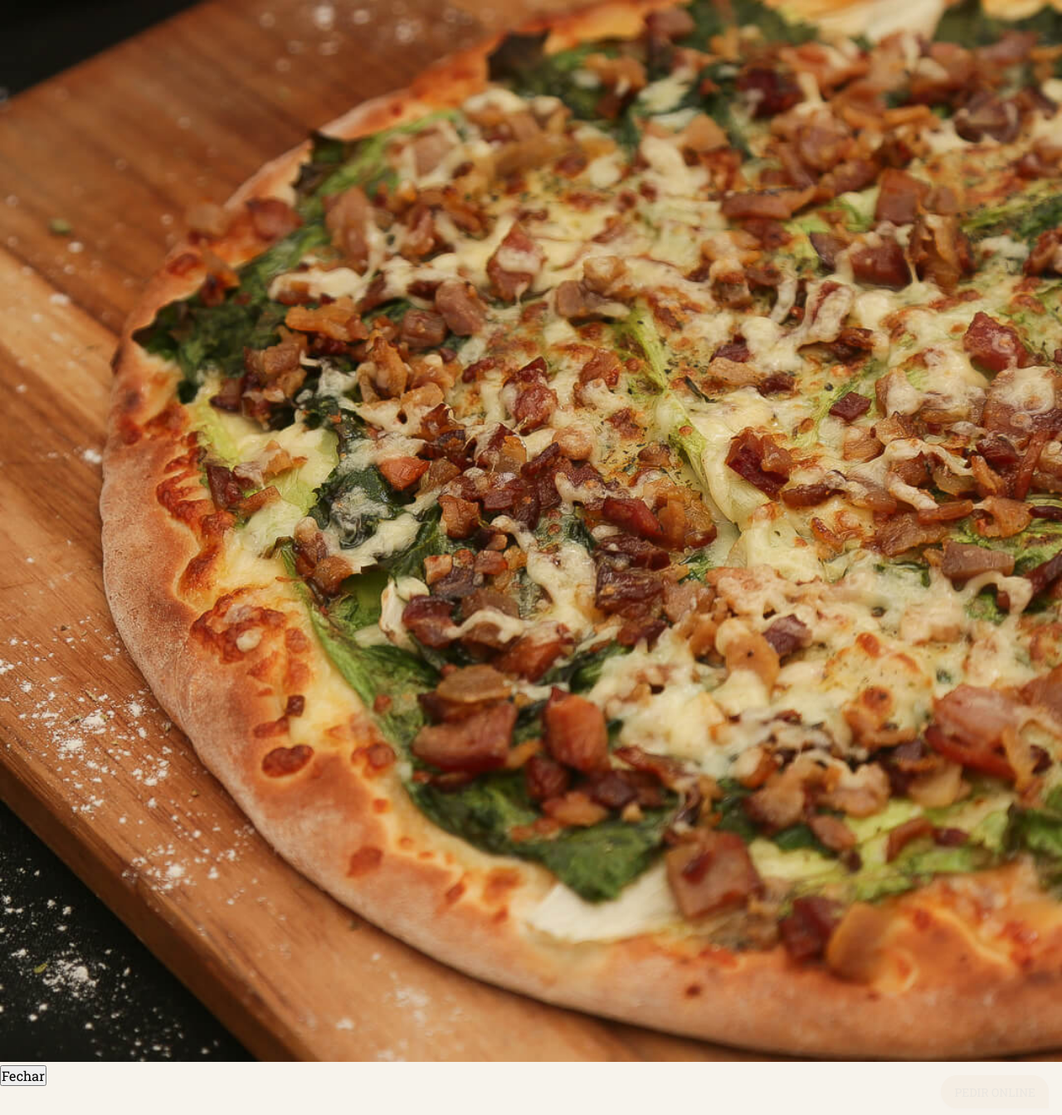
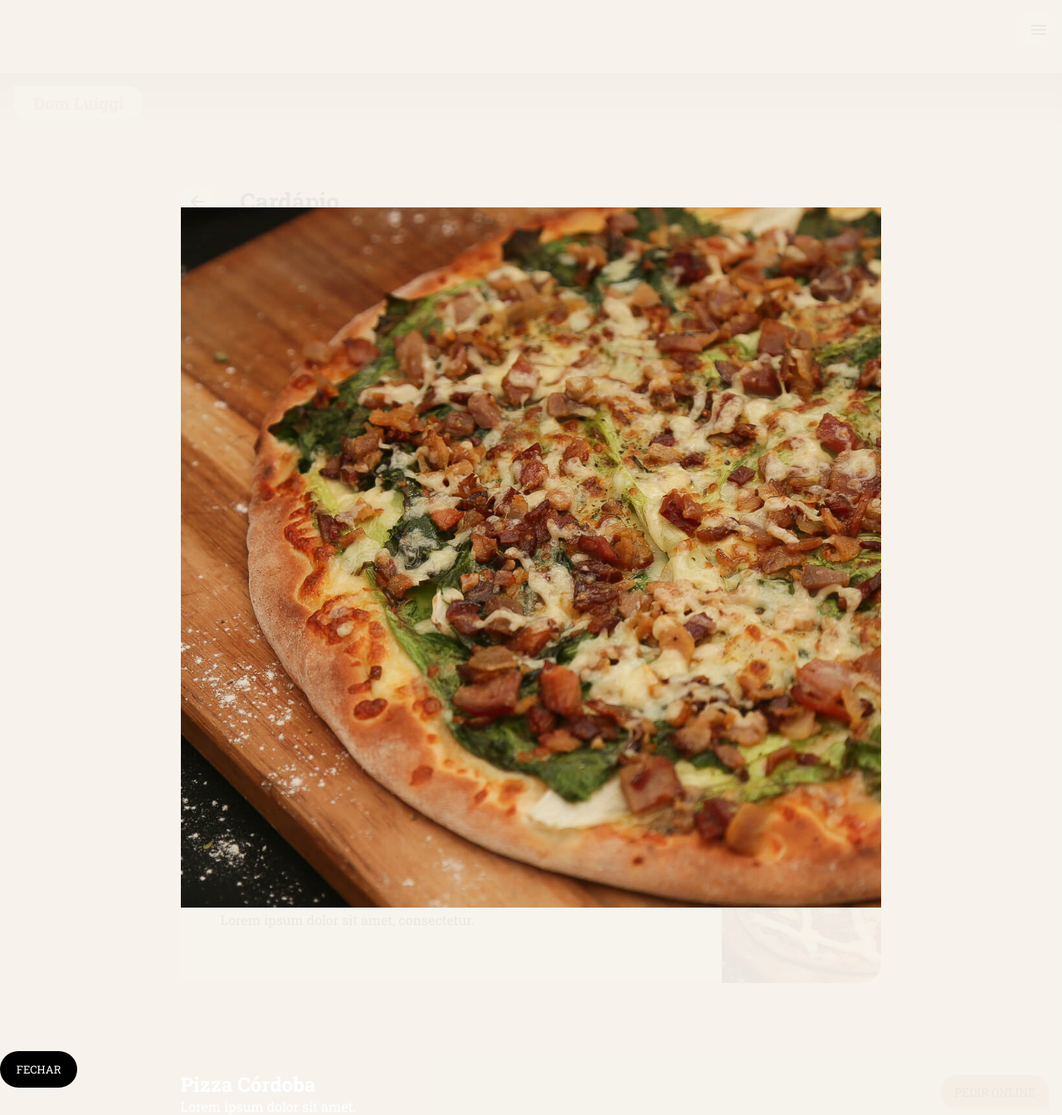
Before and after one commit to mordzin/domluiggi, a PHP site: page /cardapio.html in a window 1280 px wide, after a click that opens the changed part. Shown: the whole page at 83% size. Run offline with PHP 8.4, Linux system fonts and the light colour scheme.

Commit message:
Atualização

```diff
--- a/ahto.css
+++ b/ahto.css
@@ -368,6 +368,28 @@ h3 {
 	background-color: var(--brand1) !important;
 }
 
+.nav-inferior {
+	display: grid;
+	position: fixed;
+	justify-content: center;
+	bottom: 0;
+}
+
+.btn-action {
+	display: grid;
+	align-content: center;
+	padding: 1em 1.5em;
+	background-color: #000;
+	border-radius: 4em;
+	border: none;
+	color: #fff;
+	text-transform: uppercase;
+	font-weight: 500;
+	font-size: 0.825em;
+	margin-bottom: 2.5em;
+}
+
+
 /* === Details === */
 
 .bg-pizza	 {
@@ -517,4 +539,28 @@ h3 {
  		margin-left: 0;
  	}
 
+ 	#thePizza {
+ 		position: relative;
+ 		display: grid;
+ 		grid-template-rows: 100vh;
+ 	}
+
+ 	#thePizza .thePizza_img {
+ 		width: 100%;
+ 		height: 100%;
+ 		object-fit: cover;
+ 	}
+
+ 	#thePizza .thePizza_info {
+ 		position: absolute;
+ 		display: grid;
+ 		bottom: 0;
+ 	}
+
+ 	#thePizza .thePizza_info {
+ 		position: absolute;
+ 		display: grid;
+ 		bottom: 0;
+ 	}
+
  }
--- a/cardapio.html
+++ b/cardapio.html
@@ -152,12 +152,17 @@
 
 	<div id="viewPizza" class="modal">
 		<div id="thePizza">
-			<img src="" class="thePizza_img fluid">
-			<h4 class="thePizza_title"></h4>
-			<p class="thePizza_description"></p>
+			<div class="wrap">
+				<img src="" class="thePizza_img">
+				<div class="thePizza_info txt-white">
+
+					<h2 class="thePizza_title">Pizza Córdoba</h2>
+					<p class="thePizza_description">Lorem ipsum dolor sit amet.</p>
+				</div>
+			</div>
 		</div>
 		<nav class="nav-inferior">
-			<button data-dismiss="modal" class="botao-acao">
+			<button data-dismiss="modal" class="btn-action">
 				Fechar
 			</button>
 		</nav>
--- a/index.html
+++ b/index.html
@@ -63,9 +63,7 @@
 		</div>
 	</header>
 
-	<div class="btn bg-brand1 move fixed-c corner-c">Pedir online</div>
-
-	<section class="fullscreen bg-pizza">
+		<section class="fullscreen bg-pizza">
 		<div class="grid" style="background-color: rgba(0,0,0,0.5);">
 			<div class="wrap magic-padding-x center-y">
 				<div class="um">
--- a/js/ahto.js
+++ b/js/ahto.js
@@ -43,9 +43,9 @@
 		thePizza_img = $(this).children("img").attr('src');
 		thePizza_title = $(this).children("item-title").html();
 		thePizza_description = $(this).children("item-description").html();
-		$('#thePizza>.thePizza_img').attr('src', thePizza_img);
-		$('#thePizza>.thePizza_title').html(thePizza_title);
-		$('#thePizza>.thePizza_description').html(thePizza_description);
+		$('#thePizza>div>.thePizza_img').attr('src', thePizza_img);
+		$('#thePizza>div>.thePizza_title').html(thePizza_title);
+		$('#thePizza>div>.thePizza_description').html(thePizza_description);
 	});
 
 });
```
